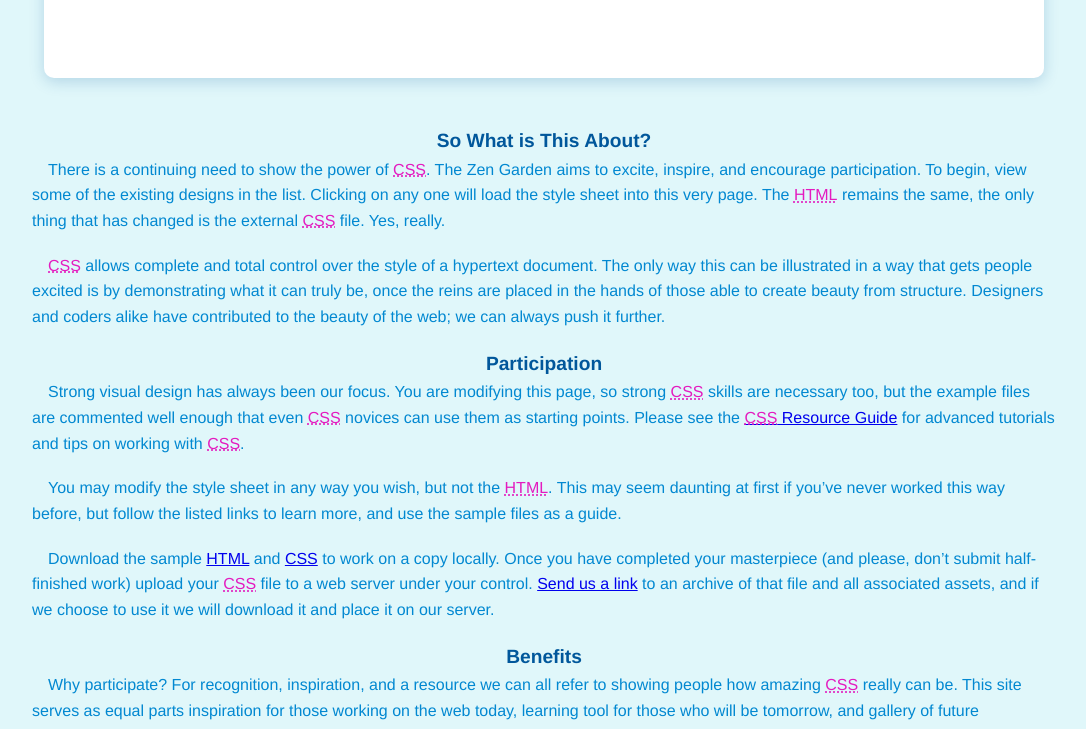
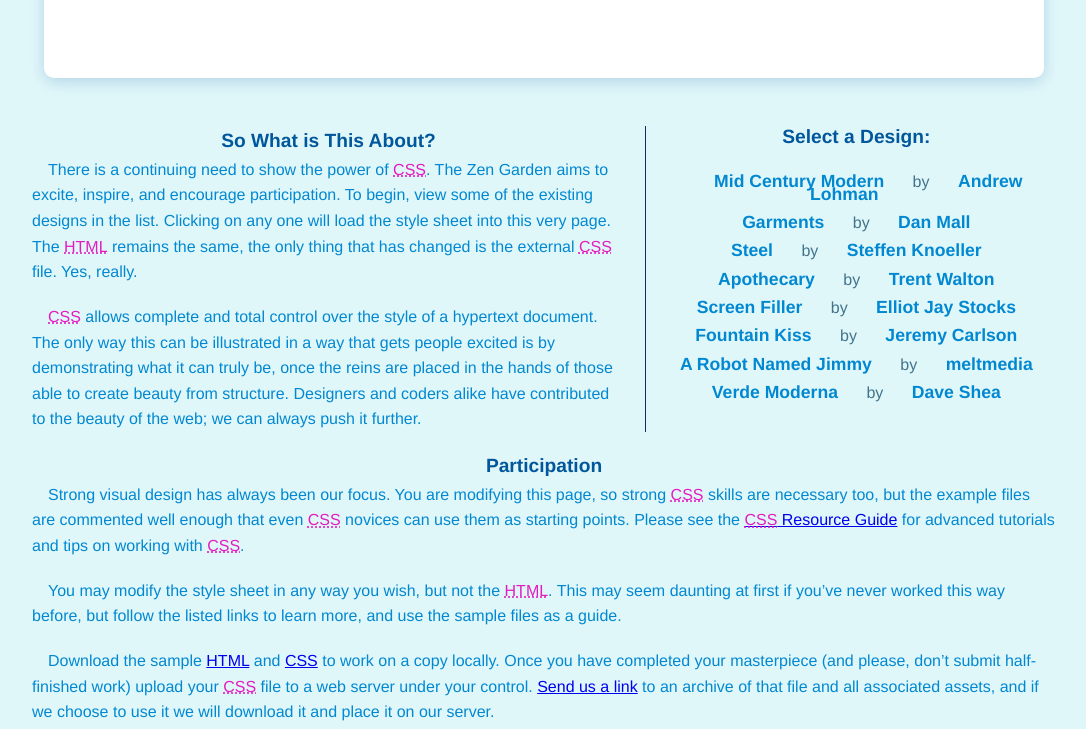
Before and after one commit to jaomaia0025/desenvolve-introducao-web, a plain HTML site: page CSS Zen Garden/index.html in a window 1280 px wide. Shown: the part 560-1289 px from the top of the page, without its empty margins (96-1182 px from the left). Drawn offline with Linux system fonts and the light colour scheme.

Commit message:
Add files via upload

```diff
--- a/CSS Zen Garden/style.css
+++ b/CSS Zen Garden/style.css
@@ -157,3 +157,29 @@ footer a:hover {
   background: #ffffff;
   color: #052b48;
 }
+
+.page-wrapper {
+  position: relative;
+  width: 100%;
+}
+
+.explanation {
+  width: 60%;
+  margin-right: 35%;
+  border-right: 1px solid #1f295c;
+  padding-right: 2%;
+  box-sizing: border-box;
+}
+
+#design-selection {
+  position: absolute;
+  top: 690px;
+  left: 58%;
+  width: 45%;
+  padding: 0 2%;
+  box-sizing: border-box;
+  text-align: center;
+
+
+  line-height: 0.7;
+}
```
